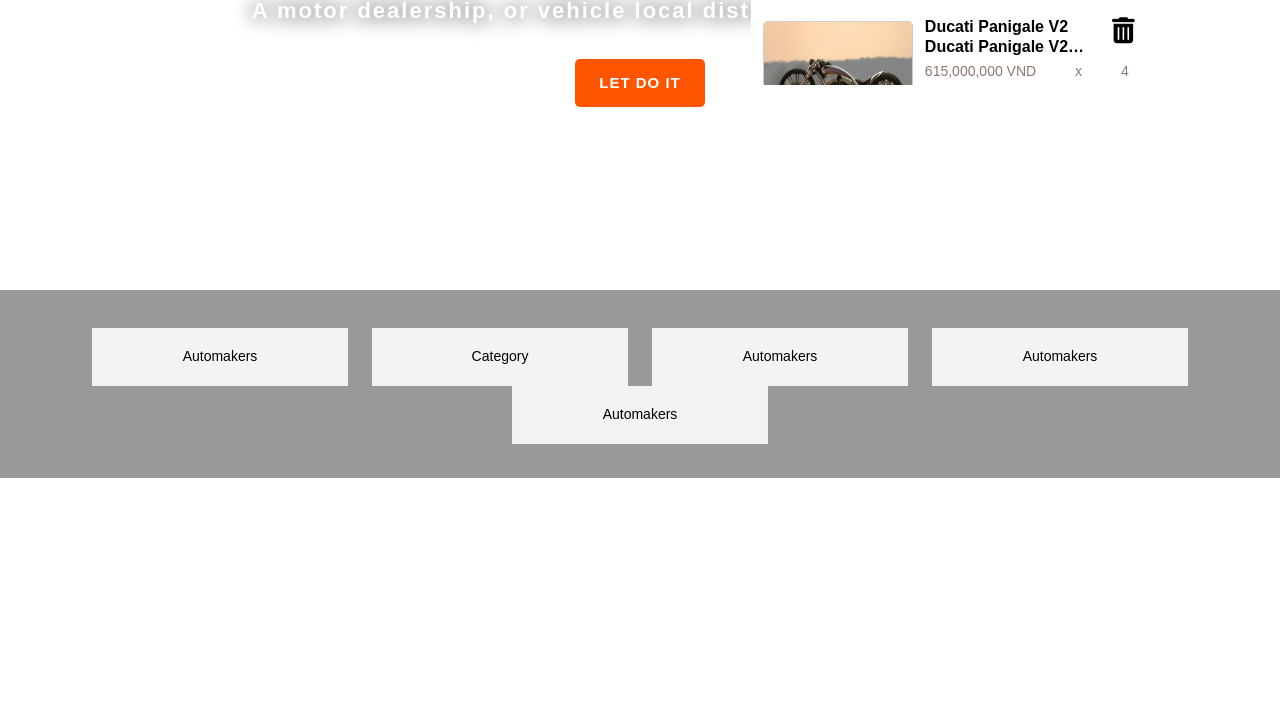
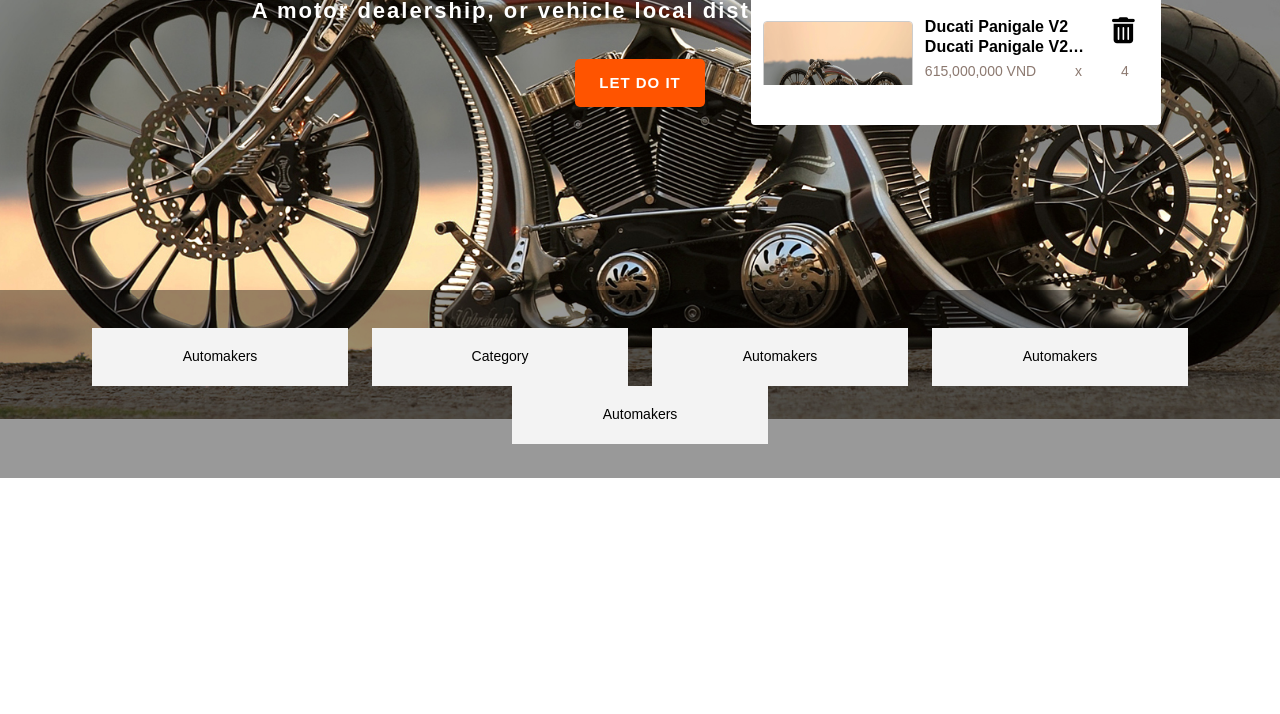
Before and after one commit to NotAfraiddd/Motors, a plain HTML site: page index.html in a window 1280 px wide. Shown: the part 435-1149 px from the top of the page. Drawn offline with nearby package versions, Linux system fonts and the light colour scheme.

Commit message:
fix background

```diff
--- a/css/index.css
+++ b/css/index.css
@@ -1,8 +1,7 @@
 .header{
   height: var(--header-height);
-  background: url('./img/background.jpg') top center / cover repeat;
+  background: url('../img/background.jpg') top center / cover repeat;
   position: relative;
-
 }
 
 .header__logo{
```
